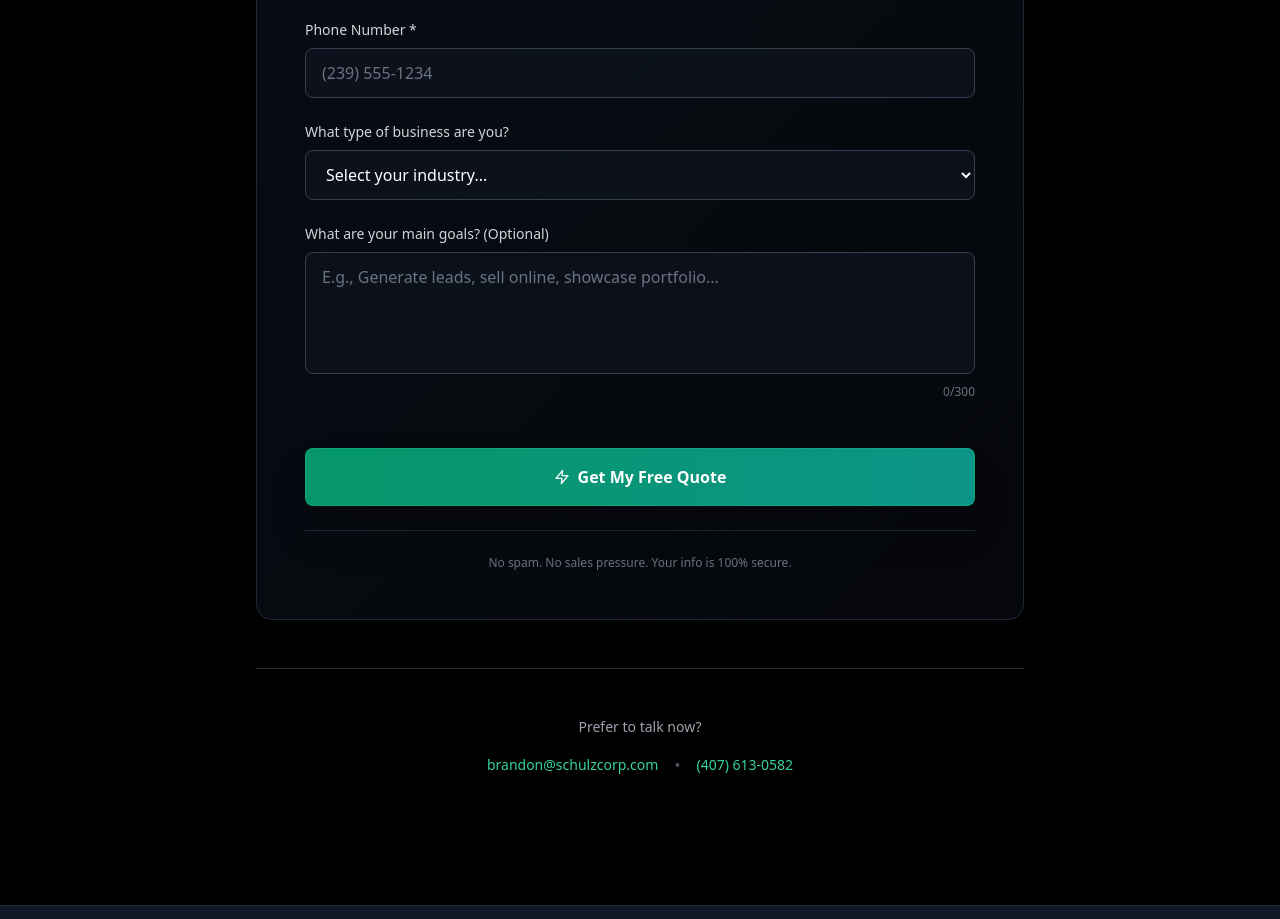
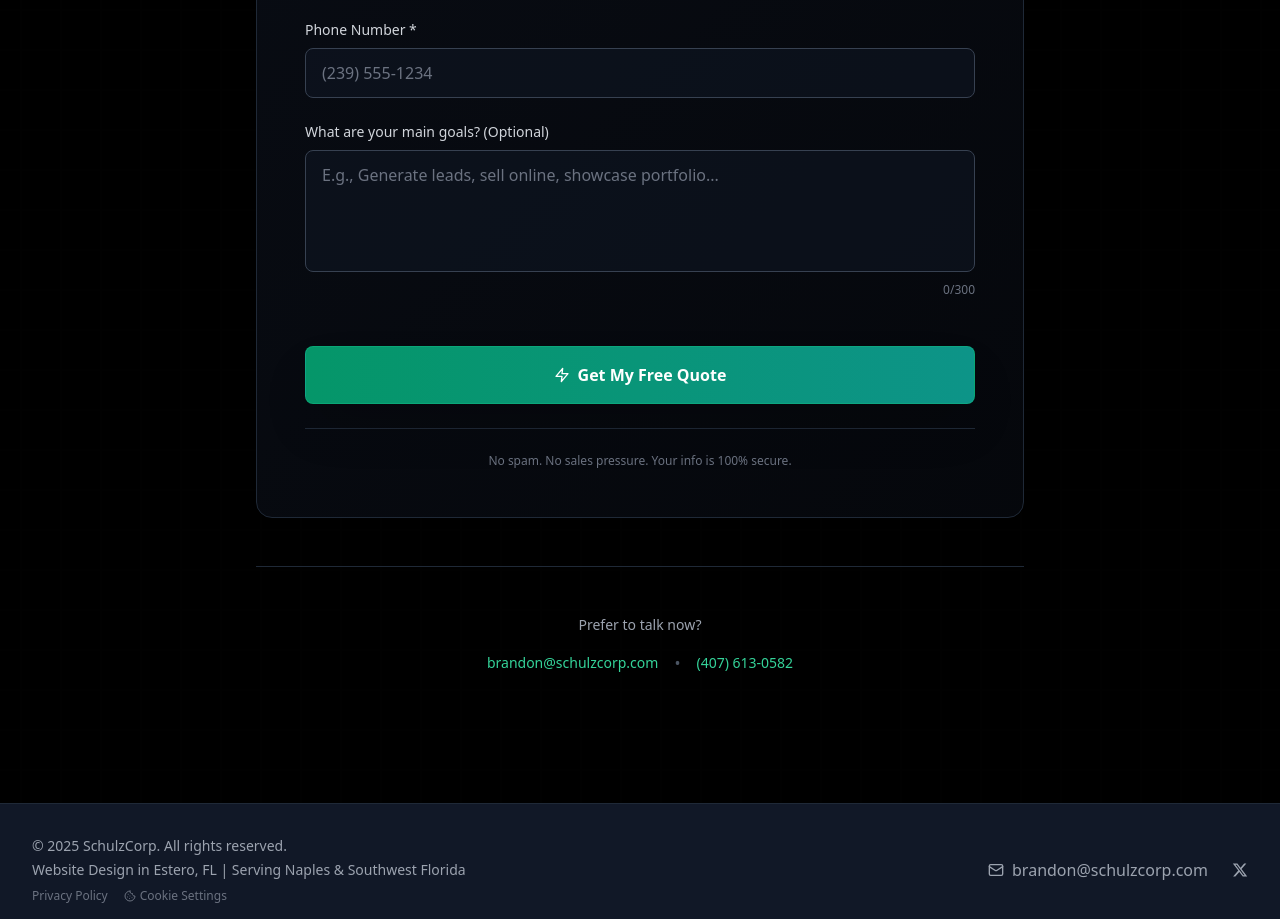
Before and after one commit to SchulzCorpLLC/SchulzCorp, a React (Vite) app: page / in a window 1280 px wide. Shown: the part 5300-6219 px from the top of the page. Built offline with nearby package versions, Linux system fonts and the light colour scheme.

Commit message:
Updated Contact.tsx

```diff
--- a/src/components/Contact.tsx
+++ b/src/components/Contact.tsx
@@ -228,25 +228,6 @@ const Contact: React.FC = () => {
                 )}
               </div>
 
-              {/* Business Type */}
-              <div>
-                <label htmlFor="business_type" className="block text-sm font-medium text-gray-300 mb-2">
-                  What type of business are you?
-                </label>
-                <select
-                  id="business_type"
-                  name="business_type"
-                  value={formData.business_type}
-                  onChange={handleInputChange}
-                  className="w-full px-4 py-3 bg-gray-900/50 border border-gray-700 rounded-lg text-white focus:outline-none focus:ring-2 focus:ring-emerald-500/50 focus:border-emerald-500 transition-all duration-200"
-                >
-                  <option value="">Select your industry...</option>
-                  {businessTypes.map(type => (
-                    <option key={type} value={type}>{type}</option>
-                  ))}
-                </select>
-              </div>
-
               {/* Project Goals */}
               <div>
                 <label htmlFor="projectNeeds" className="block text-sm font-medium text-gray-300 mb-2">
```
